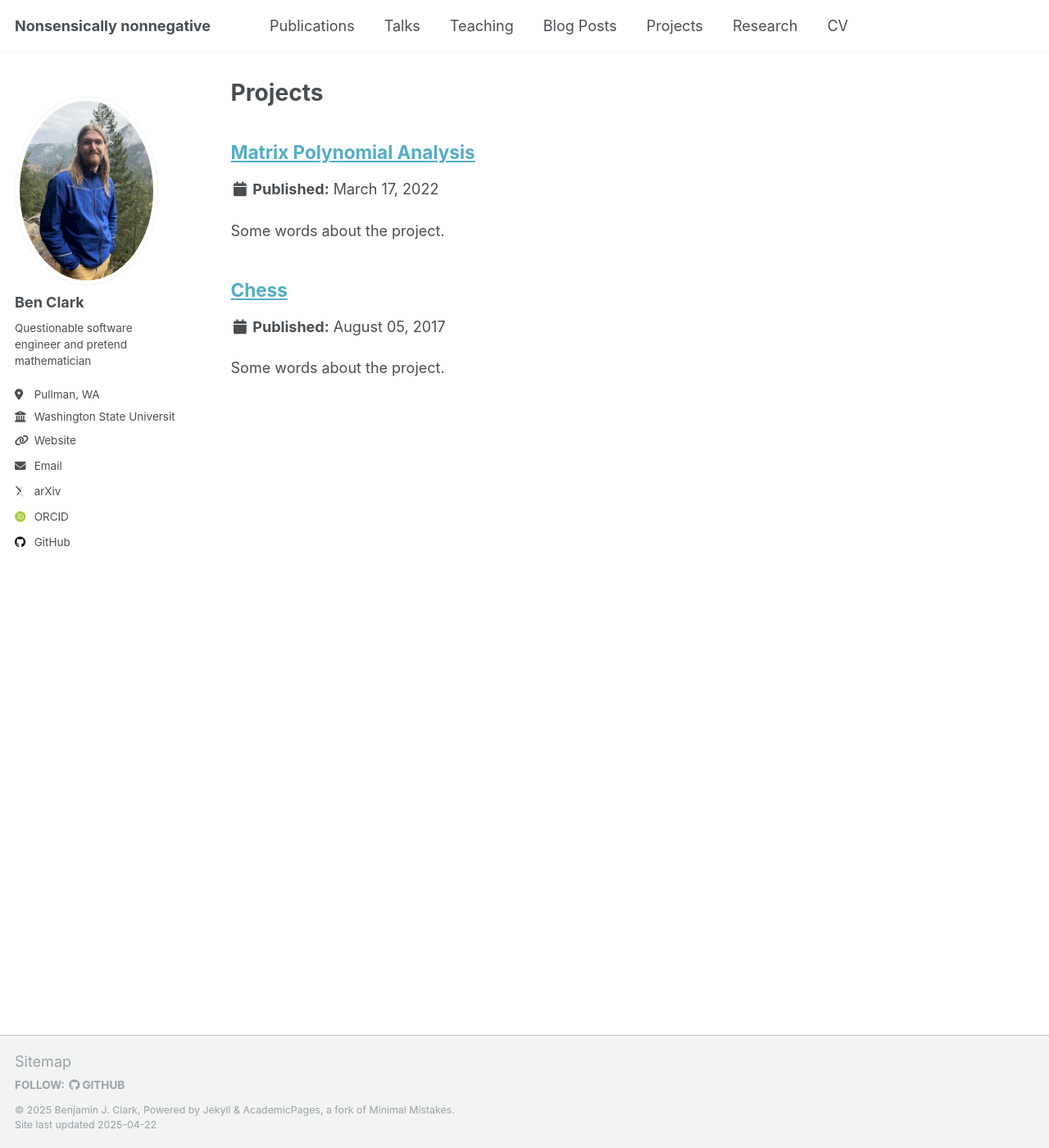
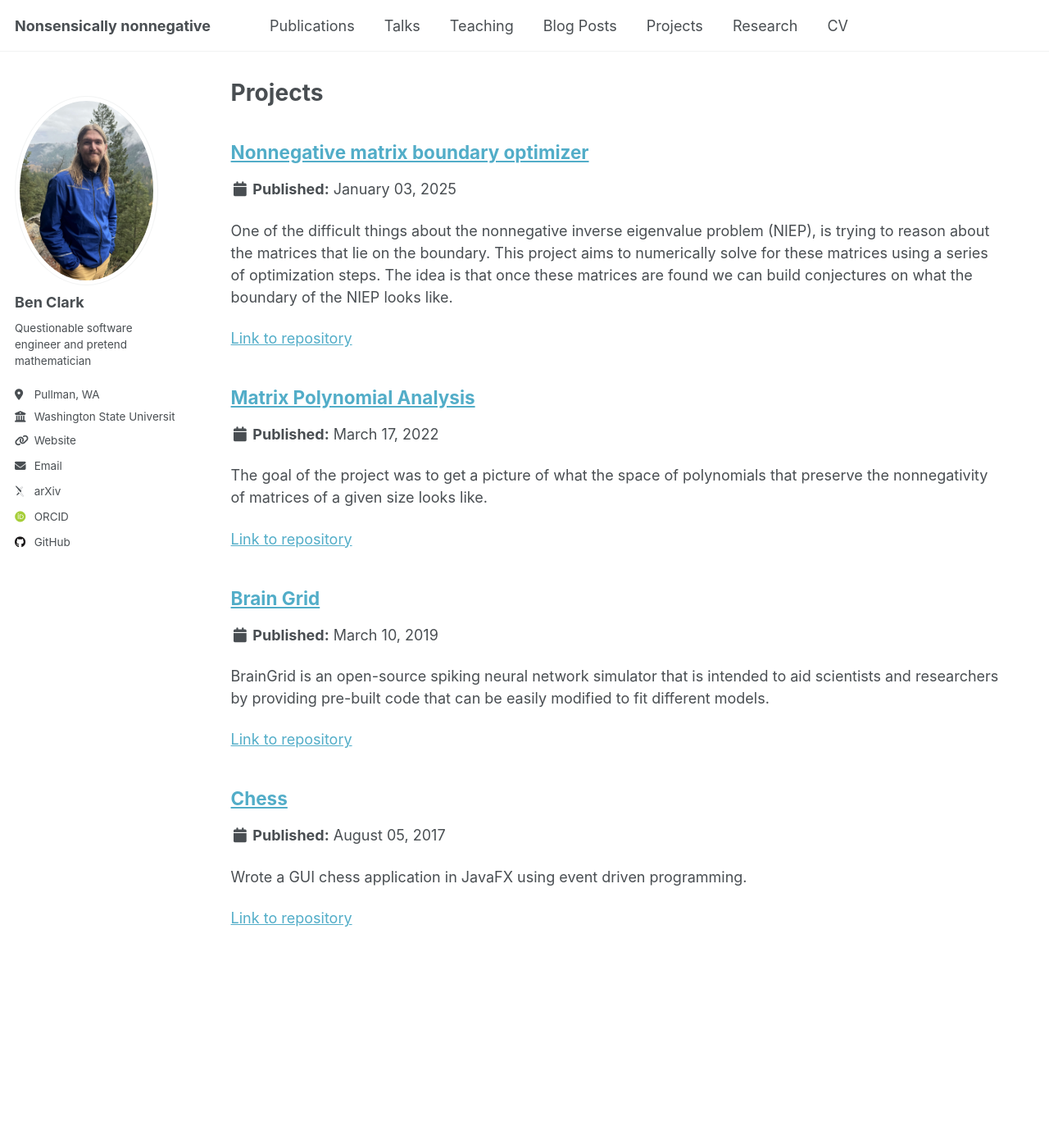
Before and after one commit to Thrinador/nonsensicallynonnegative, a Jekyll site: the page built from _pages/projects.html, in a window 1280 px wide and 1400 px high. Shown: the whole window at 82% size. Built offline with Jekyll 4.4.1, drawn with Linux system fonts in a browser that asks for light colours; some web fonts are replaced.

Commit message:
Add in some of the major projects.

```diff
--- a/_includes/archive-single.html
+++ b/_includes/archive-single.html
@@ -78,6 +78,10 @@
       <p><a href="{{ post.slidesurl }}">Download Slides</a></p>
     {% elsif post.bibtexurl %}
       <p><a href="{{ post.bibtexurl }}">Download Bibtex</a></p>
+    {% elsif post.repourl %}
+      <p><a href="{{ post.repourl }}">Link to repository</a></p>
+    {% elsif post.teachingurl %}
+      <p><a href="{{ post.teachingurl }}">Download Lecture Notes</a></p>
     {% endif %}
 
   </article>
--- a/_projects/2017-08-25-chess.md
+++ b/_projects/2017-08-25-chess.md
@@ -7,9 +7,11 @@ tags:
 - Java
 - Networking
 - GUI
-repo-url: 'https://github.com/Thrinador/Chess'
+repourl: 'https://github.com/Thrinador/Chess'
 ---
 
-Some words about the project.
+Wrote a GUI chess application in JavaFX using event driven programming.
+
+Improved the project as part of my networking class by adding server code and allowing clients to make lobbies and join games.
 
 [Link to Github repo]('https://github.com/Thrinador/Chess')
--- /dev/null
+++ b/_projects/2019-03-10-brain-grid.md
@@ -0,0 +1,21 @@
+---
+title: "Brain Grid"
+collection: projects
+date: 2019-03-10
+permalink: /projects/2019-03-10-brain-grid
+tags:
+- C++
+- Cuda
+- Optimization
+repourl: 'https://github.com/UWB-Biocomputing/BrainGrid'
+---
+
+BrainGrid is an open-source spiking neural network simulator that is intended to aid scientists and researchers by providing pre-built code that can be easily modified to fit different models.
+
+Worked on optimizing the performance of the Cuda code through profiling different aspects of the kernel.
+
+Found and fixed a bug that reduced the number of memory allocations from 6 million to 10 thousand.
+
+Tuned the micro kernels and reduced the branching paths to give a 2 times speed up.
+
+[Link to Github repo]('https://github.com/UWB-Biocomputing/BrainGrid')
--- a/_projects/2022-03-17-matrix-polynomial-analysis.md
+++ b/_projects/2022-03-17-matrix-polynomial-analysis.md
@@ -7,9 +7,15 @@ tags:
 - Rust
 - Optimization
 - Thread pools
-repo-url: 'https://github.com/Thrinador/matrix_polynomial_analysis'
+repourl: 'https://github.com/Thrinador/matrix_polynomial_analysis'
 ---
 
-Some words about the project.
+The goal of the project was to get a picture of what the space of polynomials that preserve the nonnegativity of matrices of a given size looks like.
+
+This is being done as a followup investigation into the research I did on polynomials that preserve nonnegative matrices.
+
+The main process is to generate a set of polynomials, then try and minimize their coefficients. Since there is no know test to see if a polynomial preserves nonnegative matrices after a minimization action is preformed the polynomial must be tested against a large set of matrices. This led to several performance optimization problems including thread pools, generating a large amount of random numbers, and race conditions.
+
+I did this project in rust because it is a very performant language and as a way of learning the language better.
 
 [Link to Github repo]('https://github.com/Thrinador/matrix_polynomial_analysis')
--- /dev/null
+++ b/_projects/2025-01-03-niep.md
@@ -0,0 +1,20 @@
+---
+title: "Nonnegative matrix boundary optimizer"
+collection: projects
+date: 2025-01-03
+permalink: /projects/2025-01-03-chess
+tags:
+- Python
+- Differential evolution
+- Numpy
+- Scipy
+repourl: 'https://github.com/Thrinador/niep'
+---
+
+One of the difficult things about the nonnegative inverse eigenvalue problem (NIEP), is trying to reason about the matrices that lie on the boundary. This project aims to numerically solve for these matrices using a series of optimization steps. The idea is that once these matrices are found we can build conjectures on what the boundary of the NIEP looks like.
+
+The optimization is done by running differential evolution on the coefficients of the characteristic polynomial of matrices. Once a given coefficient has been solved for, that is we have a feasible range, it is used as a constraint for the next coefficient. This process will produce a grid search like output of the feasible region for the coefficients. The matrices on the boundary of this region are then the matrices on the boundary of the NIEP.
+
+This project gave me a deeper understanding of the inner workings of python and the numpy, scipy libraries.
+
+[Link to Github repo]('https://github.com/Thrinador/niep')
```
Also changed, not shown: _teaching/2023-fall-discrete-math.md (+1 -0 lines), _teaching/2024-fall-discrete-math.md (+1 -0 lines), _teaching/2025-spring-abstract-algebra.md (+1 -0 lines).
